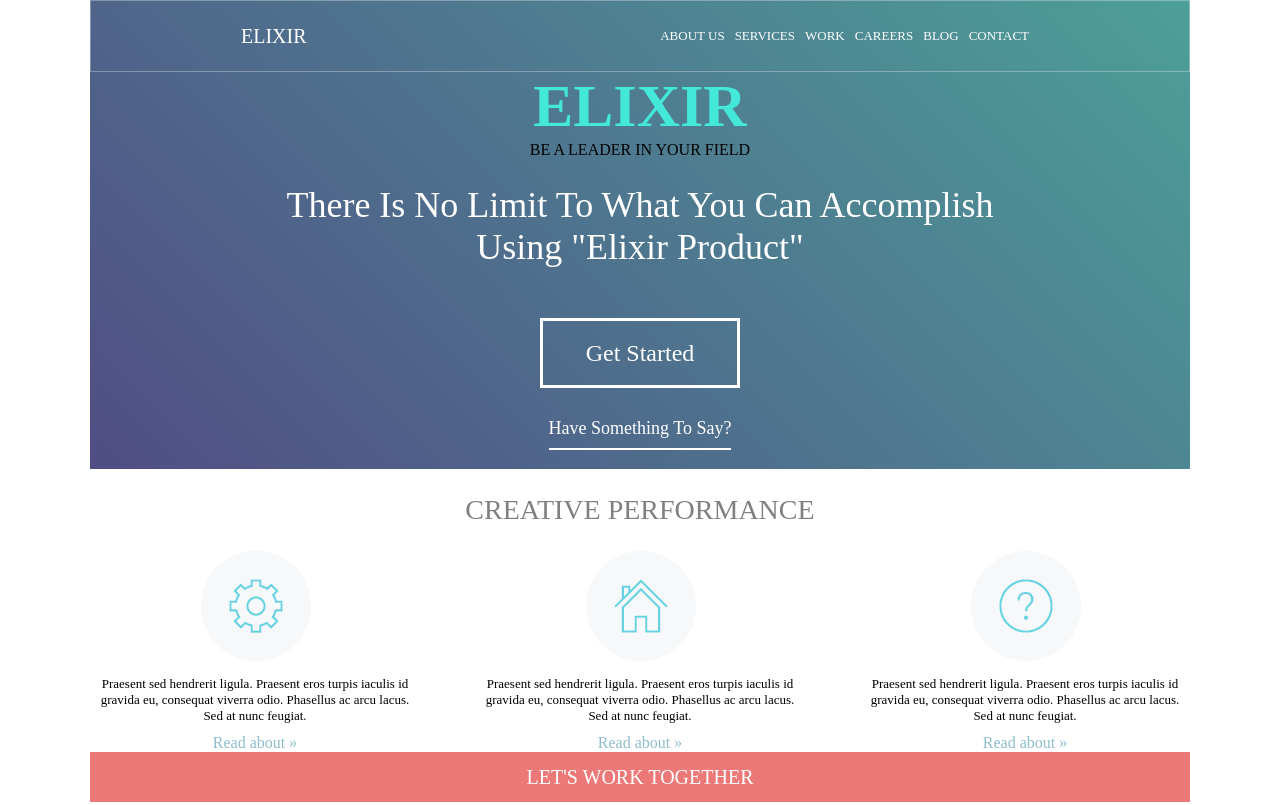
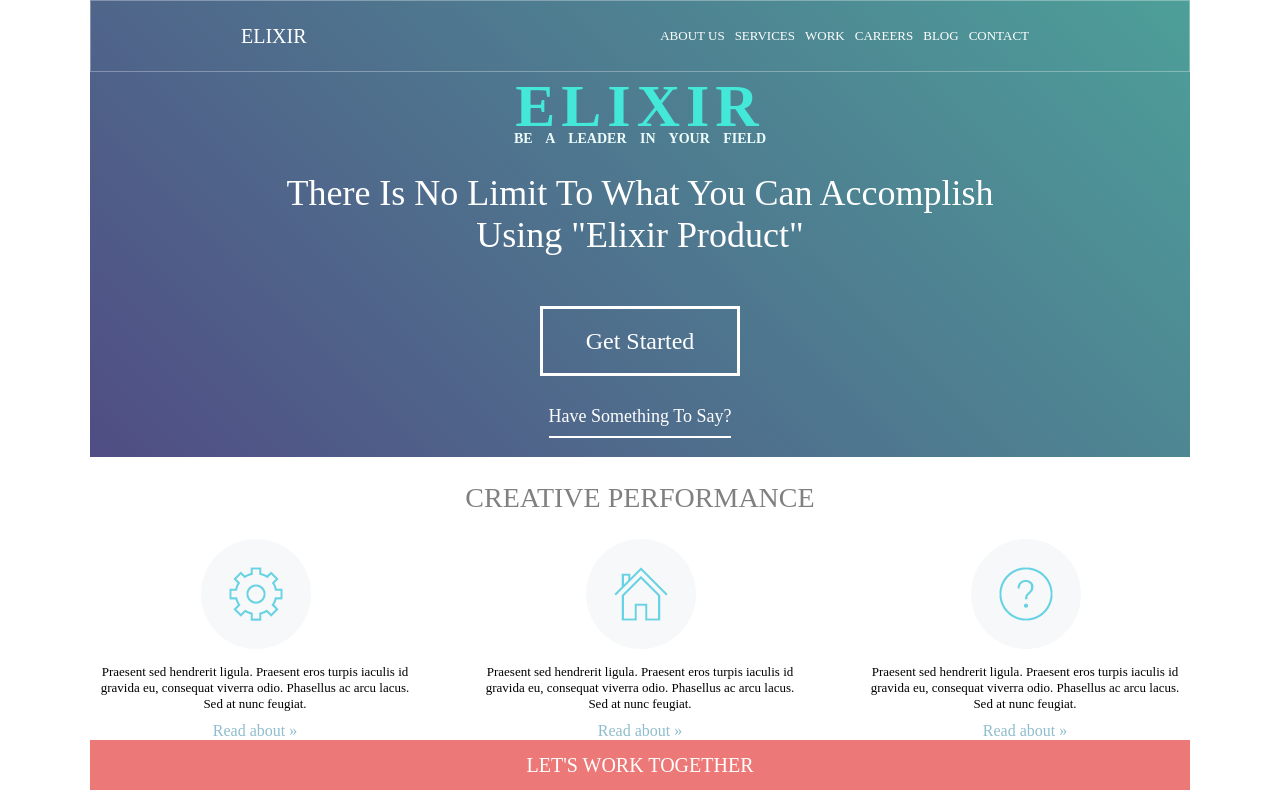
Before and after one commit to darighteous1/WebFundamentals, a plain HTML site: page ExamPrep/Problem02-Corporate-Landing-Page/index.html in a window 1280 px wide. Shown: the top 805 px of the page. Drawn offline with Linux system fonts and the light colour scheme; a web font is replaced by a local one.

Commit message:
exam prep

```diff
--- a/ExamPrep/Problem02-Corporate-Landing-Page/style.css
+++ b/ExamPrep/Problem02-Corporate-Landing-Page/style.css
@@ -91,13 +91,17 @@ nav > ul > li {
     font-size: 60px;
     font-weight: bold;
     color: #43E8D8;
+    letter-spacing: 6px;
 }
 
 #small-slogan {
-    margin: 0;
+    margin-top: -10px;
     margin-bottom: 25px;
     font-family: 'Ubuntu';
-    font-size: 16px;
+    font-size: 14px;
+    color: #edfdfc;
+    font-weight: bold;
+    word-spacing: 10px;
 }
 
 .big-slogan {
```
Also changed, not shown: 1 other file.
